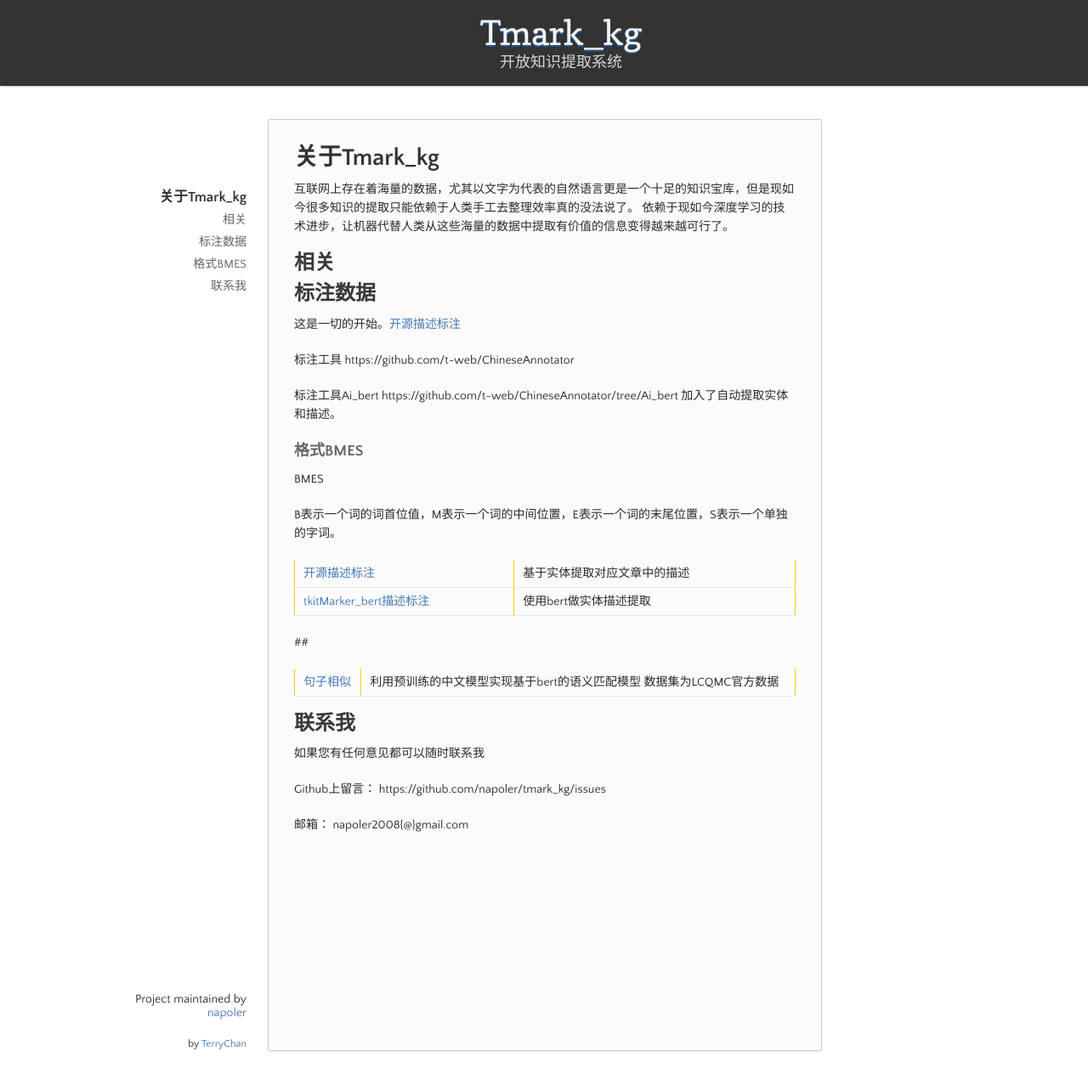
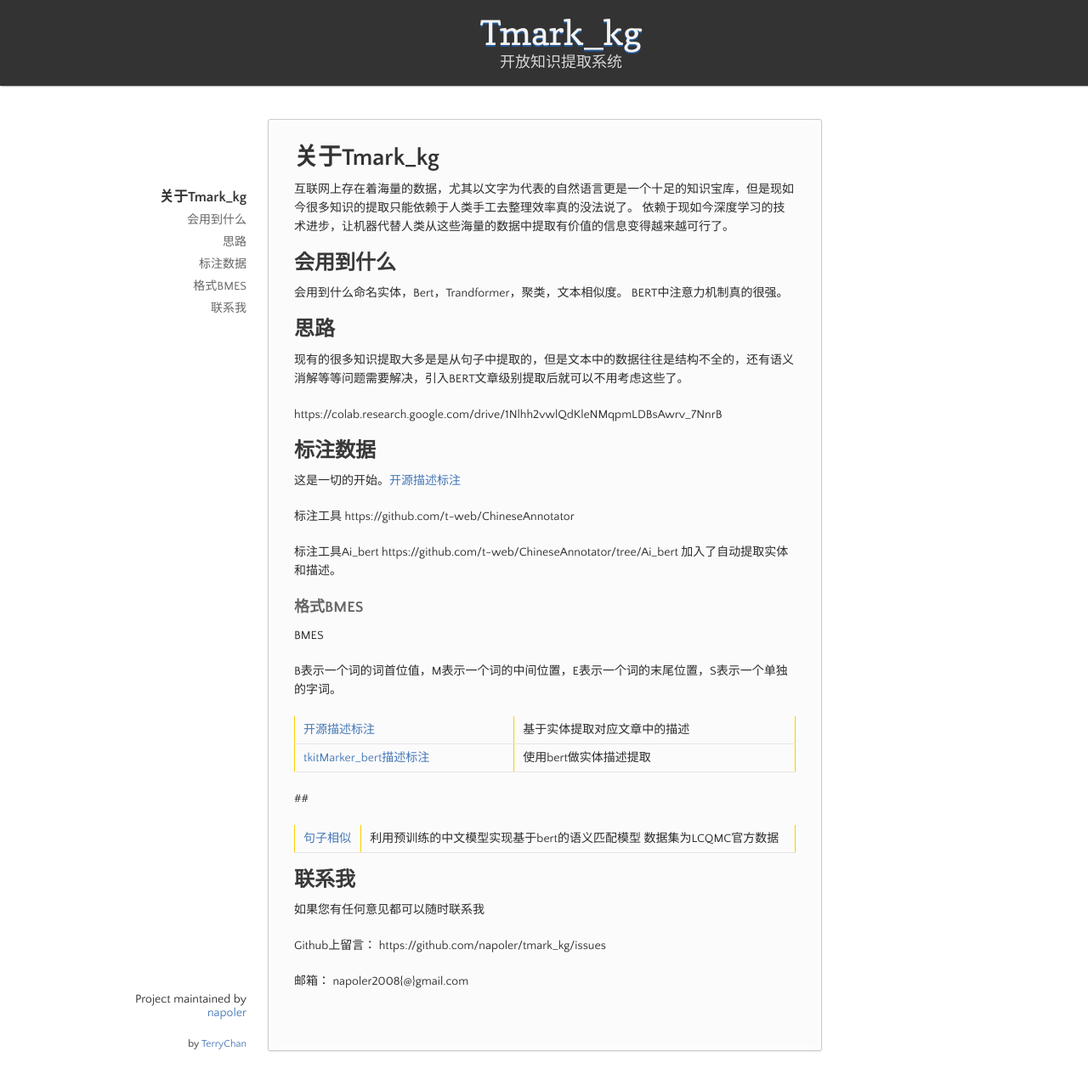
Before and after one commit to napoler/tmark_kg, a Jekyll site: the page built from docs/index.md, in a window 1280 px wide and 1277 px high. Shown: the whole window at 85% size. Built offline with Jekyll 4.4.1, drawn with Linux system fonts in a browser that asks for light colours.

Commit message:
Signed-off-by: Terry chan <napoler2008@gmail.com>

```diff
--- a/docs/index.md
+++ b/docs/index.md
@@ -11,7 +11,16 @@ layout: default
 互联网上存在着海量的数据，尤其以文字为代表的自然语言更是一个十足的知识宝库，但是现如今很多知识的提取只能依赖于人类手工去整理效率真的没法说了。
 依赖于现如今深度学习的技术进步，让机器代替人类从这些海量的数据中提取有价值的信息变得越来越可行了。
 
-## 相关
+## 会用到什么
+会用到什么命名实体，Bert，Trandformer，聚类，文本相似度。
+BERT中注意力机制真的很强。
+
+## 思路
+现有的很多知识提取大多是是从句子中提取的，但是文本中的数据往往是结构不全的，还有语义消解等等问题需要解决，引入BERT文章级别提取后就可以不用考虑这些了。
+
+
+https://colab.research.google.com/drive/1Nlhh2vwlQdKleNMqpmLDBsAwrv_7NnrB
+
 
 ## 标注数据
 这是一切的开始。[开源描述标注](https://www.terrychan.org/tmark_Description/)
```
